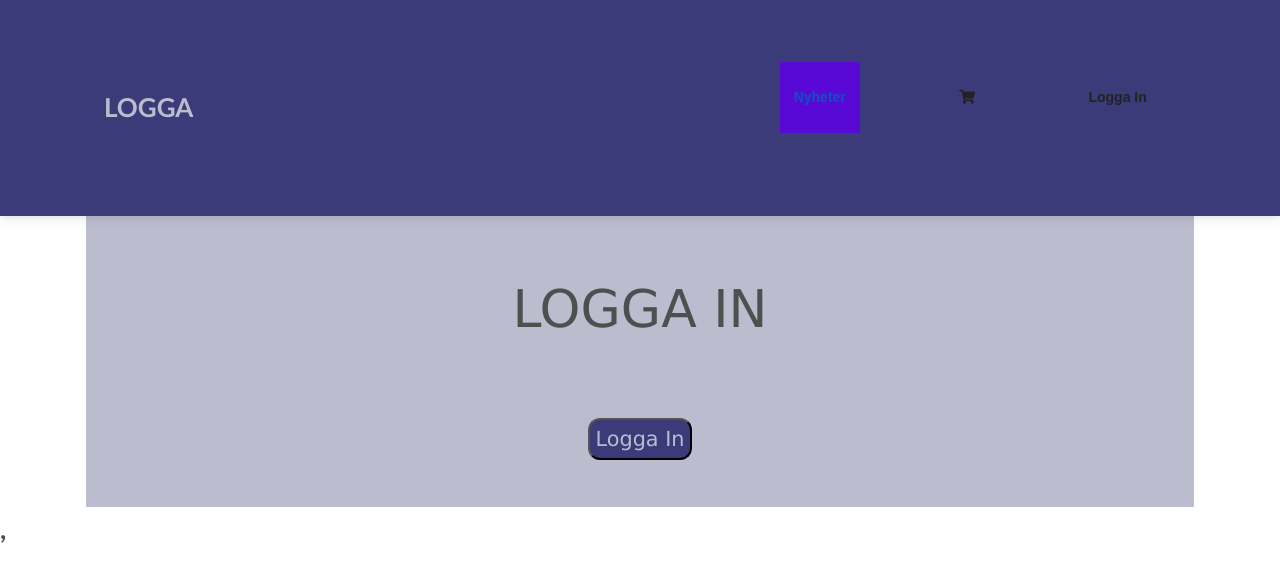
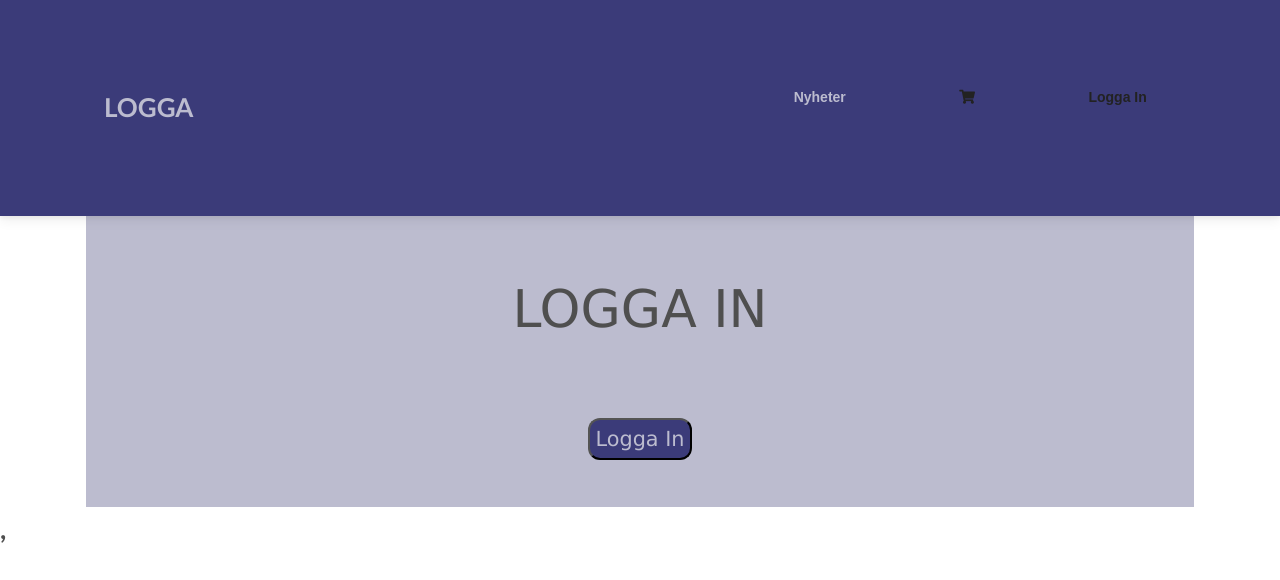
Before and after one commit to AlbinHellman/JavaScript3-Inl-mningsuppgift1, a React (Create React App) app in the folder Inlämningsuppgift-1/uppgift1/: page /login in a window 1280 px wide. In both pictures the pointer is over the link "Nyheter". Shown: the top 580 px of the page. Built offline with nearby package versions, Linux system fonts and the light colour scheme.

Commit message:
JavaScript3 Inlämningsuppgift1

```diff
--- a/Inlämningsuppgift-1/uppgift1/src/App.css
+++ b/Inlämningsuppgift-1/uppgift1/src/App.css
@@ -55,7 +55,7 @@ body, html {
 }
 
 .nav-link:hover {
-  background-color: rgb(88, 9, 214);
+  color: rgb(188, 188, 207);
 }
 
 
```
